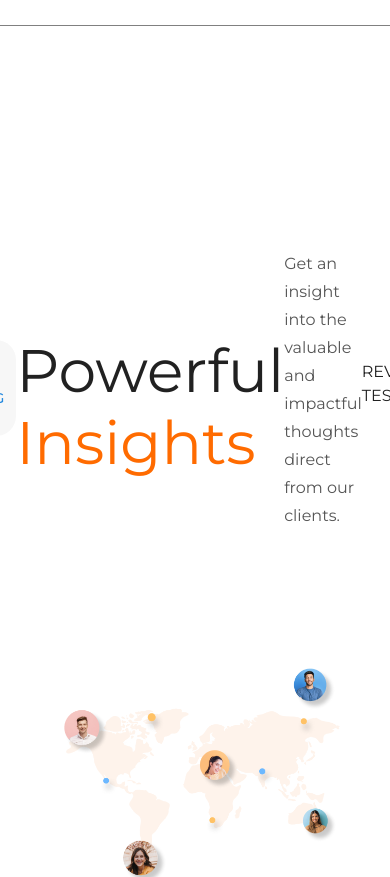
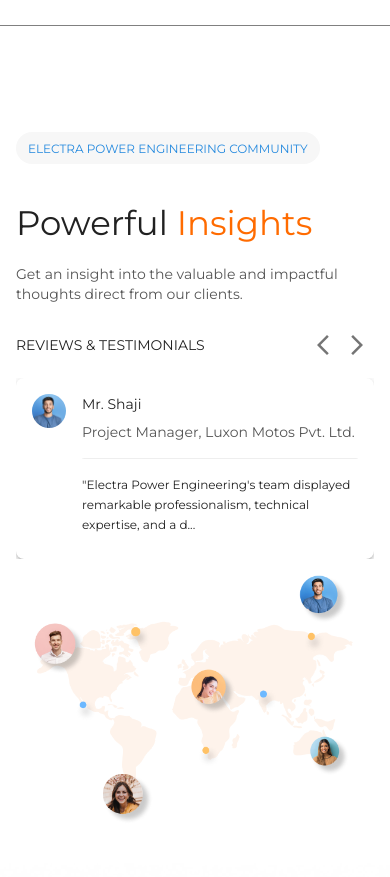
Before and after one commit to samstyles17/electra-webapp, a React (Vite) app: page / in a window 390 px wide. Shown: the part 8232-9109 px from the top of the page. Built offline with nearby package versions, Linux system fonts and the light colour scheme.

Commit message:
home testimonial fix-3

```diff
--- a/src/components/HomeTestimonials.jsx
+++ b/src/components/HomeTestimonials.jsx
@@ -1,10 +1,9 @@
-import React, { useState } from 'react';
-import { Box, Typography, Avatar, Card, CardContent, IconButton } from '@mui/material';
+import React, { useState, useRef, useEffect } from 'react';
+import { Box, Typography, Avatar, Card, CardContent, IconButton, useMediaQuery } from '@mui/material';
 import ArrowBackIosNewIcon from '@mui/icons-material/ArrowBackIosNew';
 import ArrowForwardIosIcon from '@mui/icons-material/ArrowForwardIos';
 import { createTheme, ThemeProvider } from '@mui/material/styles';
 import CssBaseline from '@mui/material/CssBaseline';
-import useMediaQuery from '@mui/material/useMediaQuery';
 
 // Import images
 import mapWithAvatars from '../assets/img/home_testimonial_map.png';
@@ -12,9 +11,6 @@ import mrShaji from '../assets/img/home_testimonial_profile_pic_1.png';
 import mrReji from '../assets/img/home_testimonial_profile_pic_2.png';
 import mrYaseem from '../assets/img/home_testimonial_profile_pic_3.png';
 import cardDivider from  '../assets/img/home_testimonial_card_divider.png'
-
-// Import CSS
-import '../styles.css';
 
 const theme = createTheme({
   typography: {
@@ -57,33 +53,68 @@ const PowerfulInsights = () => {
     }
   ];
 
+  const isMobile = useMediaQuery(theme.breakpoints.down('md'));
+  const carouselRef = useRef(null);
+
   const handleNext = () => {
     setCurrentTestimonial((prev) => (prev + 1) % testimonials.length);
+    if (carouselRef.current) {
+      carouselRef.current.scrollLeft += carouselRef.current.offsetWidth;
+    }
   };
 
   const handlePrev = () => {
     setCurrentTestimonial((prev) => (prev - 1 + testimonials.length) % testimonials.length);
+    if (carouselRef.current) {
+      carouselRef.current.scrollLeft -= carouselRef.current.offsetWidth;
+    }
   };
 
-  const isMobile = useMediaQuery(theme.breakpoints.down('md'));
+  useEffect(() => {
+    if (isMobile && carouselRef.current) {
+      let startX;
+      let scrollLeft;
+
+      const onTouchStart = (e) => {
+        startX = e.touches[0].pageX - carouselRef.current.offsetLeft;
+        scrollLeft = carouselRef.current.scrollLeft;
+      };
+
+      const onTouchMove = (e) => {
+        if (!startX) return;
+        const x = e.touches[0].pageX - carouselRef.current.offsetLeft;
+        const walk = (x - startX) * 2;
+        carouselRef.current.scrollLeft = scrollLeft - walk;
+      };
+
+      carouselRef.current.addEventListener('touchstart', onTouchStart);
+      carouselRef.current.addEventListener('touchmove', onTouchMove);
+
+      return () => {
+        if (carouselRef.current) {
+          carouselRef.current.removeEventListener('touchstart', onTouchStart);
+          carouselRef.current.removeEventListener('touchmove', onTouchMove);
+        }
+      };
+    }
+  }, [isMobile]);
 
   return (
     <ThemeProvider theme={theme}>
       <CssBaseline />
       <Box sx={{
-        padding: isMobile ? 4 : '4px 14px',
+        padding: isMobile ? 2 : 4,
         display: 'flex',
         flexDirection: isMobile ? 'column' : 'row',
-        alignItems: 'center',
-        marginLeft: isMobile ? 2 : '30px',
-        gap: 4
+        alignItems: isMobile ? 'flex-start' : 'center',
+        marginLeft: isMobile ? 0 : '20px',
       }}>
         {!isMobile && (
           <Box sx={{
             flex: 1,
             display: 'flex',
             justifyContent: 'center',
-            alignItems: 'center'
+            alignItems: 'center',
           }}>
             <img
               src={mapWithAvatars}
@@ -96,10 +127,7 @@ const PowerfulInsights = () => {
             />
           </Box>
         )}
-
-        {
-          !isMobile && (
-            <Box sx={{ flex: 1 , marginLeft: '30px'}}>
+        <Box sx={{ flex: 1, width: isMobile ? '100%' : 'auto' }}>
           <Box
             sx={{
               display: 'inline-block',
@@ -110,50 +138,55 @@ const PowerfulInsights = () => {
             }}
           >
             <Typography
-              variant="subtitle2"
+              variant={isMobile ? "caption" : "subtitle2"}
               sx={{ color: '#2489DE' }}
             >
               ELECTRA POWER ENGINEERING COMMUNITY
             </Typography>
           </Box>
-          <Typography variant="h2" component="h1" sx={{ marginTop: '30px'}} >
+          <Typography variant={isMobile ? "h4" : "h2"} component="h1" sx={{ marginTop: '30px'}} >
             Powerful <span style={{ color: '#FF6B00' }}>Insights</span>
           </Typography>
-          <Typography variant="subtitle1" sx={{ mb: 3, color: '#555', marginTop: '20px'}} className="montserrat-regular">
+          <Typography variant={isMobile ? "body2" : "subtitle1"} sx={{ mb: 3, color: '#555', marginTop: '20px'}} className="montserrat-regular">
             Get an insight into the valuable and impactful thoughts direct from our clients.
           </Typography>
 
           <Box sx={{ display: 'flex', justifyContent: 'space-between', alignItems: 'center', mb: 2 }}>
-            <Typography className="montserrat-regular">REVIEWS & TESTIMONIALS</Typography>
+            <Typography variant={isMobile ? "body2" : "body1"} className="montserrat-regular">REVIEWS & TESTIMONIALS</Typography>
             <Box>
               <IconButton size="small" onClick={handlePrev}><ArrowBackIosNewIcon /></IconButton>
               <IconButton size="small" onClick={handleNext}><ArrowForwardIosIcon /></IconButton>
             </Box>
           </Box>
 
-          <Box sx={{ display: 'flex', overflow: 'hidden' }}>
+          <Box
+            ref={carouselRef}
+            sx={{
+              display: 'flex',
+              overflow: 'hidden',
+            }}
+          >
             {testimonials.map((testimonial, index) => (
               <Card
                 key={index}
                 elevation={3}
                 sx={{
                   borderRadius: 2,
-                  minWidth: '75%',
+                  minWidth: isMobile ? '100%' : '75%',
                   marginRight: 2,
                   transform: `translateX(${-100 * currentTestimonial}%)`,
-                  transition: 'transform 0.3s ease-in-out'
+                  transition: 'transform 0.3s ease-in-out',
+                  height: isMobile ? 'auto' : '250px', // Fixed height for web
                 }}
               >
-                <CardContent sx={{ display: 'flex', gap: 2 }}>
+                <CardContent sx={{ display: 'flex', gap: 2, height: '100%' }}>
                   <Avatar src={testimonial.image} sx={{ width: 34, height: 34 }} />
-                  <Box sx={{ display: 'flex', flexDirection: 'column', gap: 1 }}>
-                    <Typography className="montserrat-regular">{testimonial.name}</Typography>
+                  <Box sx={{ display: 'flex', flexDirection: 'column', gap: 1, overflow: 'hidden' }}>
+                    <Typography variant={isMobile ? "body2" : "body1"} className="montserrat-regular">{testimonial.name}</Typography>
                     <Typography variant="body2" sx={{ color: '#555' }} className="montserrat-regular">{testimonial.position}</Typography>
                     <img src={cardDivider} alt="Divider" style={{ width: '100%', height: 'auto', margin: '8px 0' }} />
-                    <Typography variant="body2" className="montserrat-regular">
-                      {isMobile
-                        ? testimonial.text.slice(0, 100) + '...'
-                        : testimonial.text}
+                    <Typography variant={isMobile ? "caption" : "body2"} className="montserrat-regular" sx={{ overflow: 'hidden', textOverflow: 'ellipsis' }}>
+                      {isMobile ? testimonial.text.slice(0, 100) + '...' : testimonial.text}
                     </Typography>
                   </Box>
                 </CardContent>
@@ -161,85 +194,9 @@ const PowerfulInsights = () => {
             ))}
           </Box>
         </Box>
-          )
-        }
-
-        {
-          isMobile && (
-            <Box sx={{
-              marginTop: 4,
-              display: 'flex',
-              justifyContent: 'center',
-              alignItems: 'center',
-              width: '100%'
-            }}>
-              <Box
-                sx={{
-                  display: 'inline-block',
-                  backgroundColor: '#F7F7F7',
-                  borderRadius: '20px',
-                  padding: '4px 12px',
-                  marginBottom: 1
-                }}
-              >
-                <Typography
-                  variant="subtitle2"
-                  sx={{ color: '#2489DE' }}
-                >
-                  ELECTRA POWER ENGINEERING COMMUNITY
-                </Typography>
-              </Box>
-              <Typography variant="h2" component="h1" sx={{ marginTop: '30px'}} >
-                Powerful <span style={{ color: '#FF6B00' }}>Insights</span>
-              </Typography>
-              <Typography variant="subtitle1" sx={{ mb: 3, color: '#555', marginTop: '20px'}} className="montserrat-regular">
-                Get an insight into the valuable and impactful thoughts direct from our clients.
-              </Typography>
-
-              <Box sx={{ display: 'flex', justifyContent: 'space-between', alignItems: 'center', mb: 2 }}>
-                <Typography className="montserrat-regular">REVIEWS & TESTIMONIALS</Typography>
-                <Box>
-                  <IconButton size="small" onClick={handlePrev}><ArrowBackIosNewIcon /></IconButton>
-                  <IconButton size="small" onClick={handleNext}><ArrowForwardIosIcon /></IconButton>
-                </Box>
-              </Box>
-
-              <Box sx={{ display: 'flex', overflow: 'hidden' }}>
-                {testimonials.map((testimonial, index) => (
-                  <Card
-                    key={index}
-                    elevation={3}
-                    sx={{
-                      borderRadius: 2,
-                      minWidth: '75%',
-                      marginRight: 2,
-                      transform: `translateX(${-100 * currentTestimonial}%)`,
-                      transition: 'transform 0.3s ease-in-out'
-                    }}
-                  >
-                    <CardContent sx={{ display: 'flex', gap: 2 }}>
-                      <Avatar src={testimonial.image} sx={{ width: 34, height: 34 }} />
-                      <Box sx={{ display: 'flex', flexDirection: 'column', gap: 1 }}>
-                        <Typography className="montserrat-regular">{testimonial.name}</Typography>
-                        <Typography variant="body2" sx={{ color: '#555' }} className="montserrat-regular">{testimonial.position}</Typography>
-                        <img src={cardDivider} alt="Divider" style={{ width: '100%', height: 'auto', margin: '8px 0' }} />
-                        <Typography variant="body2" className="montserrat-regular">
-                          {isMobile
-                            ? testimonial.text.slice(0, 100) + '...'
-                            : testimonial.text}
-                        </Typography>
-                      </Box>
-                    </CardContent>
-                  </Card>
-                ))}
-              </Box>
-          </Box>
-          )
-        }
-
         {isMobile && (
           <Box sx={{
-            marginTop: 4,
+            marginTop: 2,
             display: 'flex',
             justifyContent: 'center',
             alignItems: 'center',
@@ -258,8 +215,6 @@ const PowerfulInsights = () => {
             />
           </Box>
         )}
-
-
       </Box>
     </ThemeProvider>
   );
```
Lines whose indentation alone changed are shown as unchanged.
